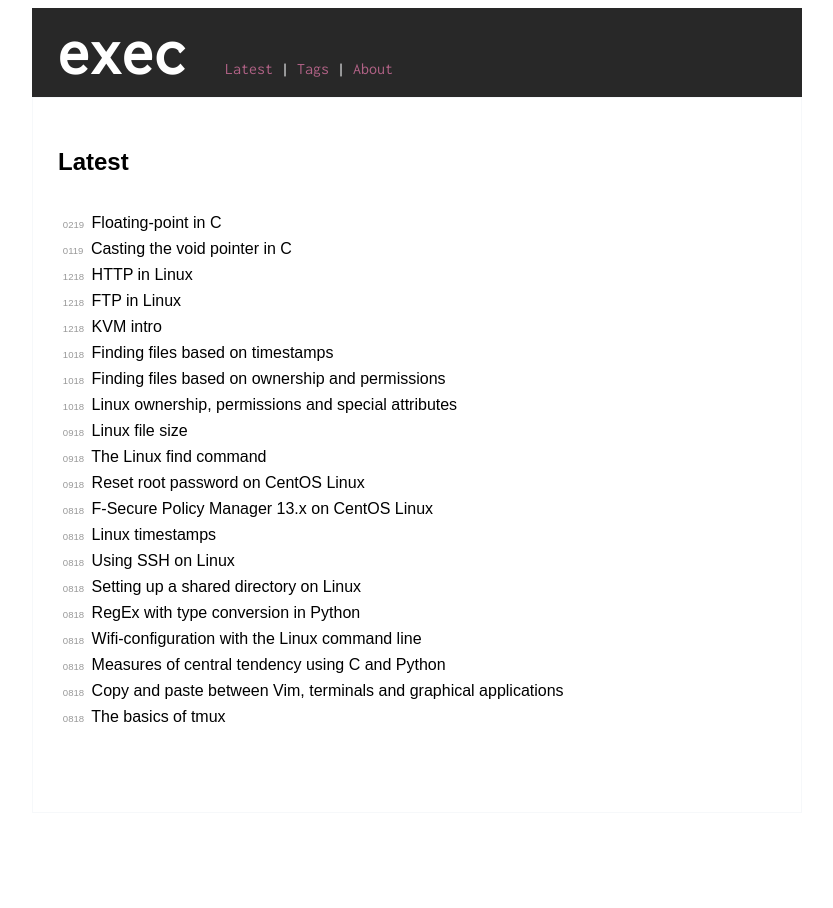
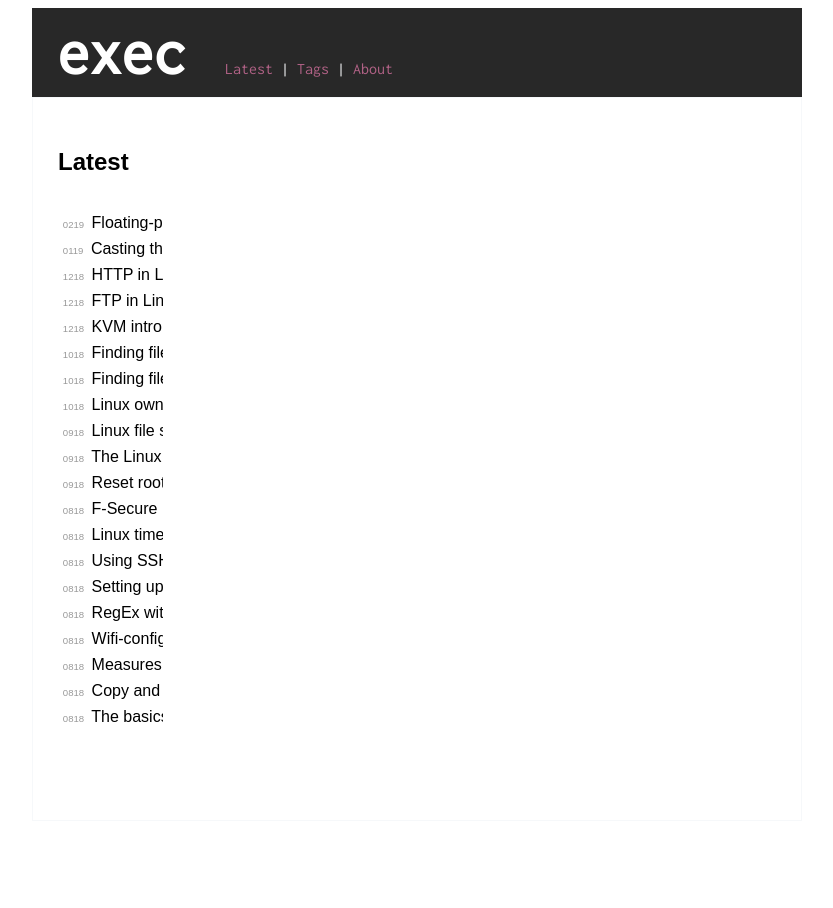
Before and after one commit to execas/execas.github.io, a Jekyll site: the page built from index.html, in a window 1280 px wide. Shown: the whole page, without its empty margins (223-1056 px from the left). Built offline with Jekyll 4.4.1, drawn with Linux system fonts in a browser that asks for light colours.

Commit message:
Update execas.css

```diff
--- a/css/execas.css
+++ b/css/execas.css
@@ -169,6 +169,10 @@ list of matching posts beneath tag name header
     padding-left: 0.3rem;
     list-style: none;
     margin-top: 0rem;
+    max-width: 100px;
+    white-space: nowrap;
+    overflow: hidden;
+    text-overflow: ellipsis;
 }
 
 
@@ -190,11 +194,7 @@ list of matching posts beneath tag name header
      margin-top: 0rem;
 }
 .tag-posts h3 a {
-    max-width: 100px;
     color: #000000;
-    white-space: nowrap;
-    overflow: hidden;
-    text-overflow: ellipsis;
 }
 
 .top-tagmarks {
```
